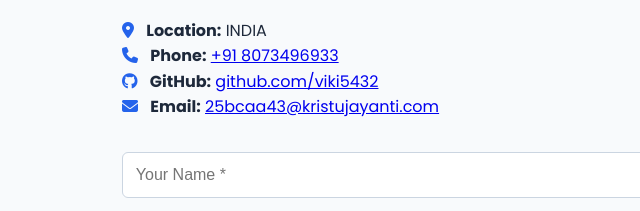
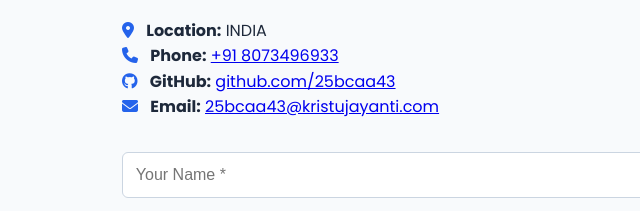
Before and after one commit to 25bcaa43-Md/MD-AFTAB-Portfolio, a website: page index.html in a window 1280 px wide. Shown: the part 5395-5606 px from the top of the page, 0-640 px from the left. Drawn offline with Linux system fonts and the light colour scheme.

Commit message:
Update index.html

```diff
--- a/index.html
+++ b/index.html
@@ -219,7 +219,7 @@
     <p>
       <i class="fab fa-github" style="color: #2563eb; margin-right: 8px;"></i>
       <strong>GitHub:</strong>
-      <a href="https://github.com/25bcaa43-Md" target="_blank">github.com/viki5432</a>
+      <a href="https://github.com/25bcaa43-Md" target="_blank">github.com/25bcaa43</a>
     </p>
     <p>
       <i class="fas fa-envelope" style="color: #2563eb; margin-right: 8px;"></i>
```
